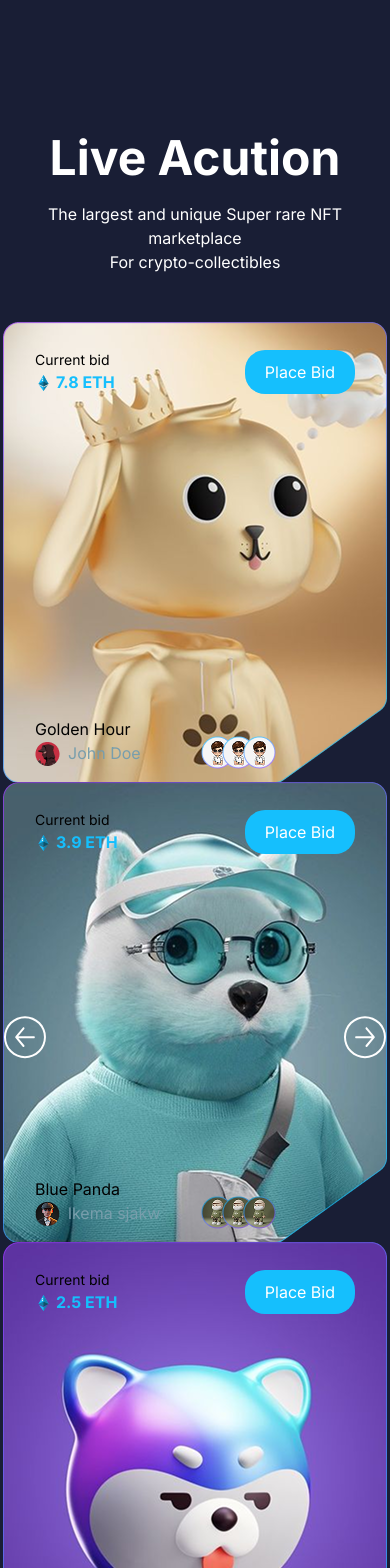
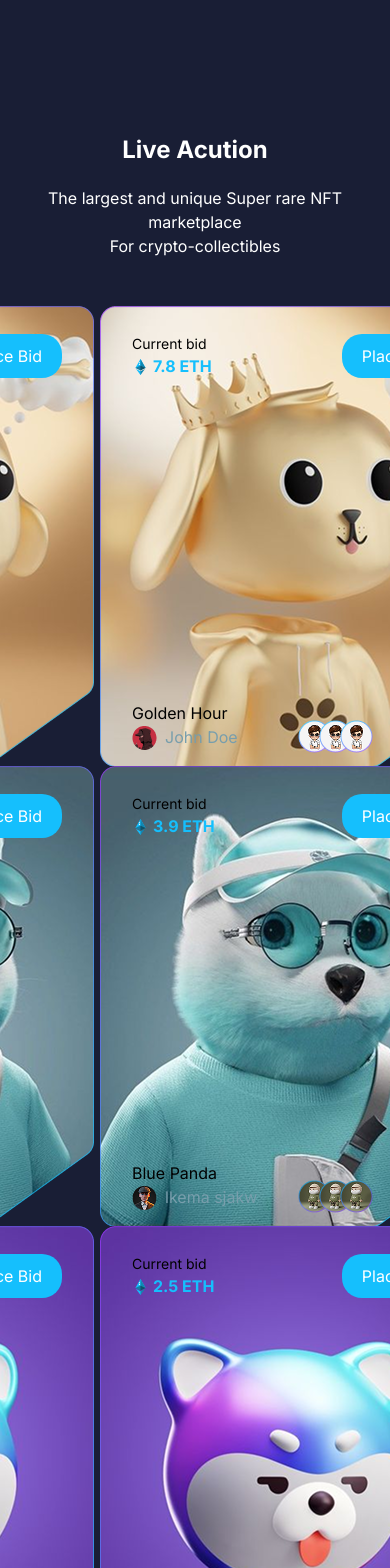
Before and after one commit to VyD1nk1902/NFT-Landing-Page, a React (Vite) app: page / in a window 390 px wide. Shown: the part 4720-6288 px from the top of the page. Built offline with nearby package versions, Linux system fonts and the light colour scheme; a web font is replaced by a local one.

Commit message:
Reponsive for mobile and add a Marquee animation to show animated cards

```diff
--- a/src/layout/LiveAcution.tsx
+++ b/src/layout/LiveAcution.tsx
@@ -2,25 +2,28 @@ import ArrowLeft from "../assets/Icons/ArrowLeft";
 import ArrowRight from "../assets/Icons/ArrowRight";
 import type { CardAcutionProps } from "../types/CardAcutionProps";
 import CardAcution from "../components/Card";
+import Marquee from "react-fast-marquee";
 
 const LiveAcution = ({ cardInfo }: CardAcutionProps) => {
   return (
     <section className="md:max-w-[1360px]  m-auto pt-[150px]">
       <div className="text-center">
-        <h1 className="text-5xl">Live Acution</h1>
+        <h1 className="text-2xl md:text-5xl">Live Acution</h1>
         <p className="text-base pt-5">
           The largest and unique Super rare NFT marketplace <br /> For crypto-collectibles
         </p>
       </div>
-      <div className="mt-12 relative">
-        <button className="absolute left-0 top-1/2 z-10  ">
+      <div className="mt-12 relative ">
+        <button className="absolute hidden md:block left-0 top-1/2 z-10  ">
           <ArrowLeft />
         </button>
-        <div className="flex gap-7 justify-center">
-          <CardAcution cardInfo={cardInfo} />
+        <div className="flex justify-center">
+          <Marquee speed={100} pauseOnClick className="overflow-hidden">
+            <CardAcution cardInfo={cardInfo} />
+          </Marquee>
         </div>
 
-        <button className="absolute right-0 top-1/2 z-10 ">
+        <button className="absolute hidden md:block -right-5 top-1/2 z-10 ">
           <ArrowRight />
         </button>
       </div>
```
